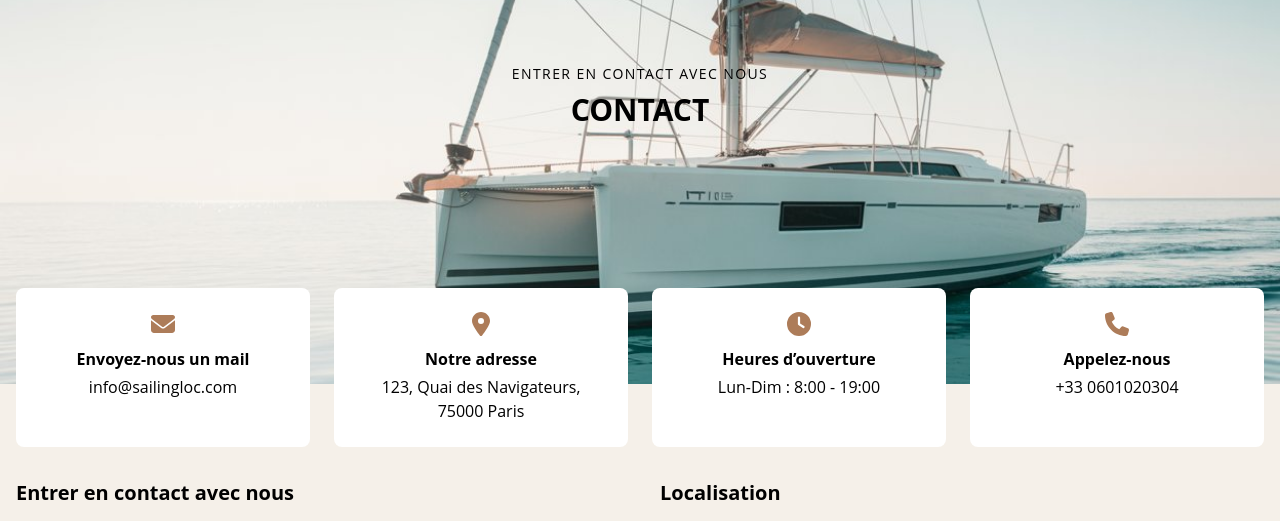
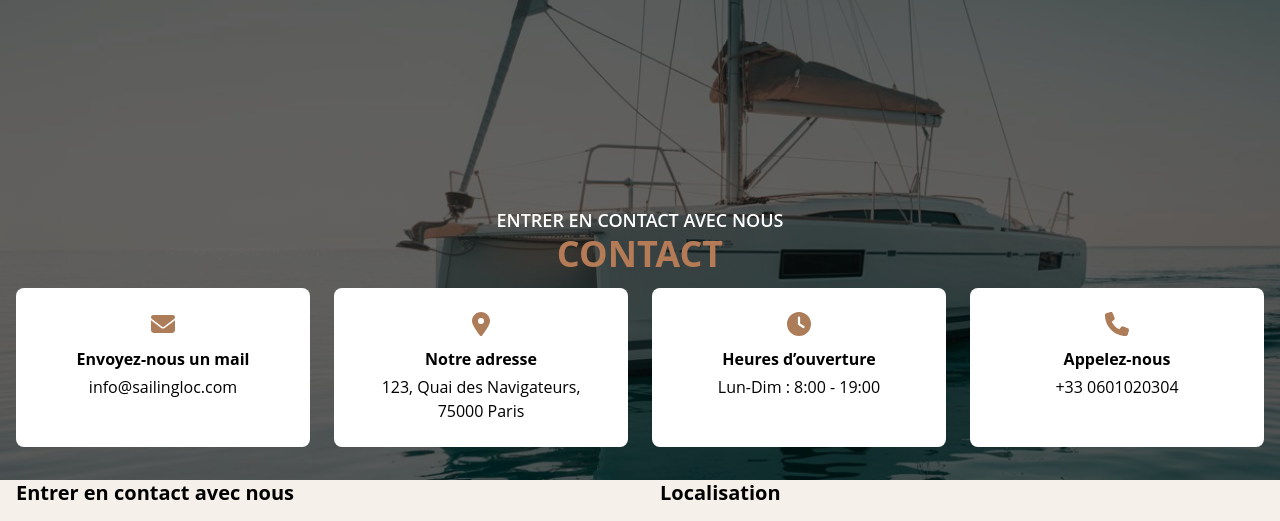
Before and after one commit to Yass8/DEVO23-G4-SAILINGLOC, a React (Vite) app in the folder front/: page /contact in a window 1280 px wide. Shown: the top 521 px of the page. Built offline with nearby package versions, Linux system fonts and the light colour scheme; grey boxes are pictures that could not be loaded; a web font is replaced by a local one.

Commit message:
feat: update Contact page header with improved styling and layout

```diff
--- a/front/src/Client/pages/Contact.jsx
+++ b/front/src/Client/pages/Contact.jsx
@@ -22,17 +22,15 @@ export default function Contact() {
   return (
     <div className="relative bg-[#f5f0e9] ">
       <ScrollToTop />
-
-      {/* Hero */}
-      <header
-        className="text-center text-black py-16 bg-cover bg-center absolute w-full h-96 top-[-16rem]"
+      {/* Header Banner */}
+      <section
+        className="text-center py-16 bg-cover bg-center flex flex-col justify-center items-center absolute w-full h-[60vh] top-[-16rem]"
         style={{ backgroundImage: "url('/images/hero.jpeg')" }}
       >
-        <div className="container mx-auto">
-          <h6 className="text-sm uppercase tracking-widest">ENTRER EN CONTACT AVEC NOUS</h6>
-          <h1 className="text-3xl font-bold mt-2">CONTACT</h1>
-        </div>
-      </header>
+          <div className="absolute inset-0 bg-black/60"></div>
+          <h6 className="text-lg text-white font-semibold z-10">ENTRER EN CONTACT AVEC NOUS</h6>
+          <h1 className="text-4xl text-white font-bold z-10"><span className="text-[#b47b56]">CONTACT</span></h1>
+      </section>
 
       {/* Contact Info */}
       <section className="relative z-10 mt-64 container mx-auto max-w-7xl py-8 px-4">
```
